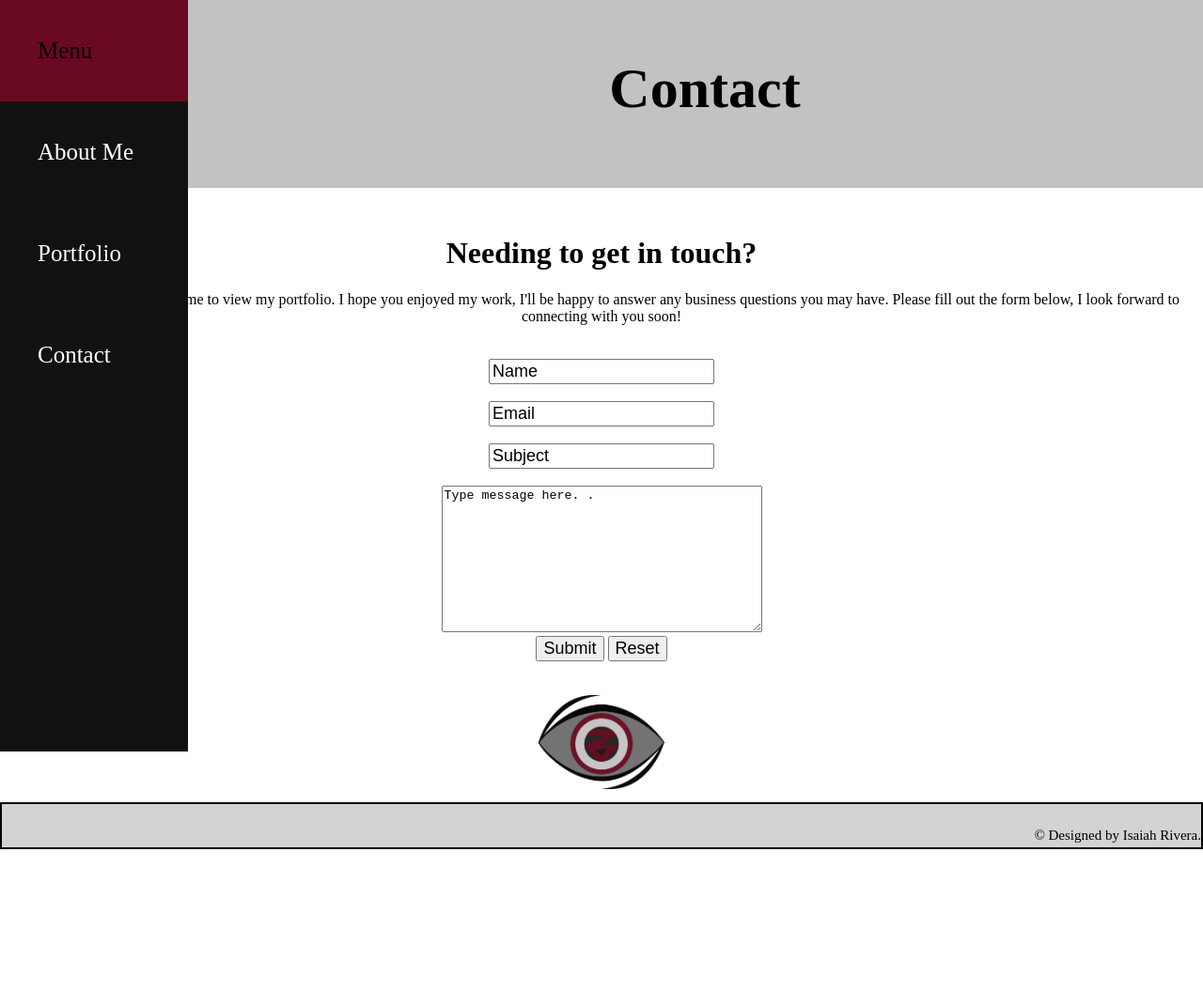
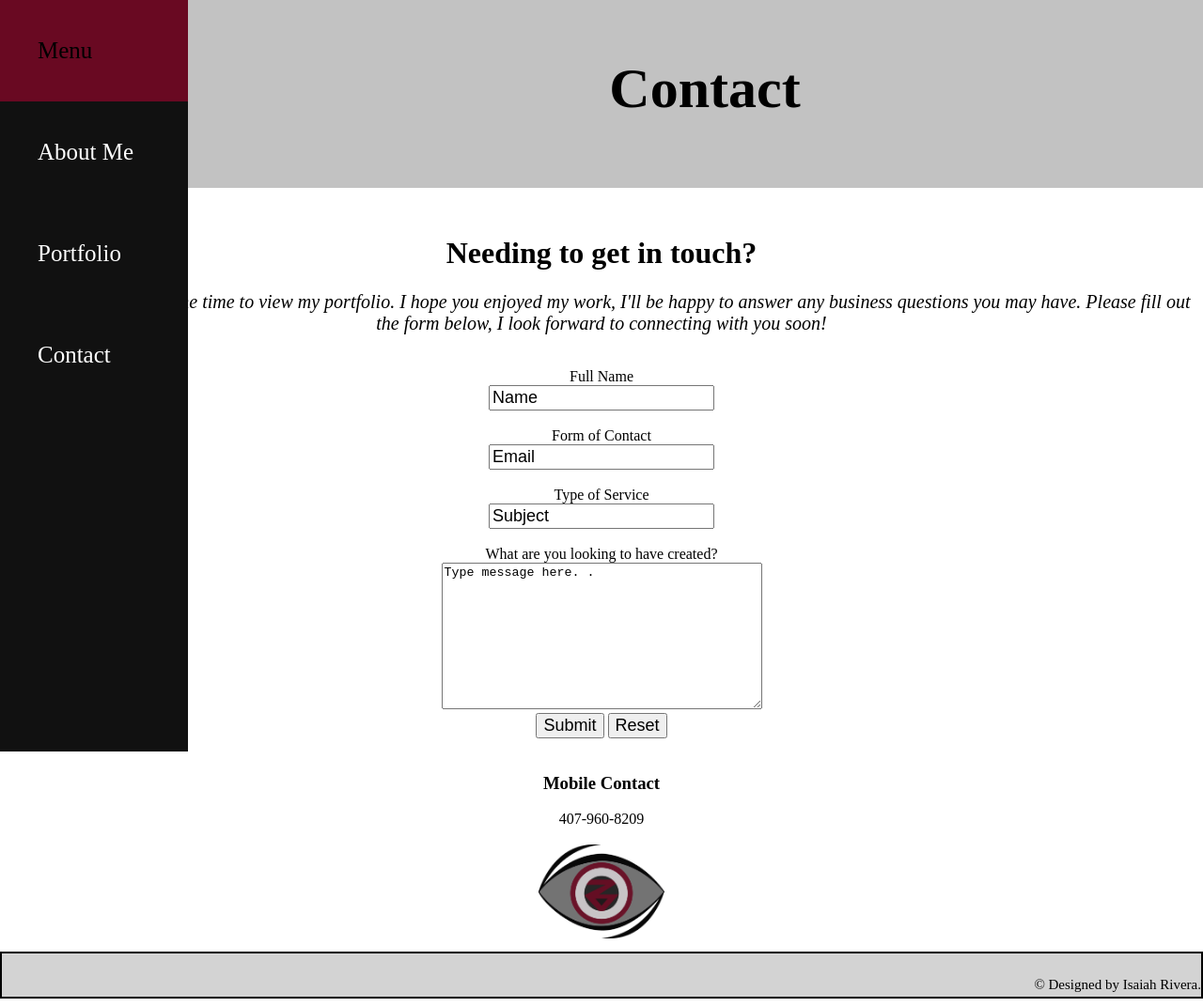
Before and after one commit to Isaiahtrivera/Isaiahtrivera.github.io, a plain HTML site: page Contact.html in a window 1280 px wide. Shown: the whole page at 94% size. Before the commit the page ends 913 px from the top, so only its background shows below. Drawn offline with Linux system fonts and the light colour scheme.

Commit message:
contact update

```diff
--- a/Contact.html
+++ b/Contact.html
@@ -25,33 +25,39 @@
   <div class="form">
     <form action="/action_page.php">
 
-      <!--<label for="fname">Name:</label><br> -->
 
+<!-- Contact Info Introduction -->
 <h1>Needing to get in touch?</h1>
 
+  <div class="article">
       <article> Thank you for taking the time to view my portfolio. I hope you enjoyed my work, I'll be happy to answer any business questions you may have. Please fill out the form below, I look forward to connecting with you soon!
       </article>
+  </div>
   <br><br>
+<!--Contact Info Introduction End-->
 
+      <label for="fname">Full Name</label><br>
       <input type="text" id="name" name="name" value="Name"><br><br>
 
-      <!--
-      <label for="lname">Email:</label><br> -->
+
+      <label for="lname">Form of Contact</label><br>
       <input type="text" id="email" name="email" value="Email"><br><br>
 
+      <label for="lname">Type of Service</label><br>
       <input type="text" id="Subject" name="subject" value="Subject"><br><br>
 
-      <!--<label>Type message here</label> <br/>-->
+      <label>What are you looking to have created?</label> <br/>
       <textarea name="comments" rows="10" cols="40">Type message here. .</textarea><br>
 
       <input type="submit" value="Submit">
 
       <input type="reset" value="Reset">
 
-
-
     </form>
     <br>
+
+    <h3>Mobile Contact</h3>
+        <article>407-960-8209</article>
 
       <br><img src="assets/Zayvisionzeye.png" alt="My Logo" height="100px">
       <br>
--- a/css/style.css
+++ b/css/style.css
@@ -142,3 +142,9 @@ footer {
 .form input {
   font-size: 18px;
 }
+
+.article {
+  text-align: center;
+  font-size: 20px;
+  font-style: italic;
+}
```
Lines whose indentation alone changed are shown as unchanged.
